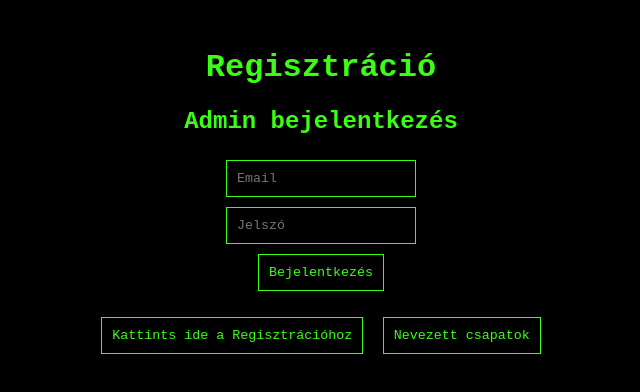
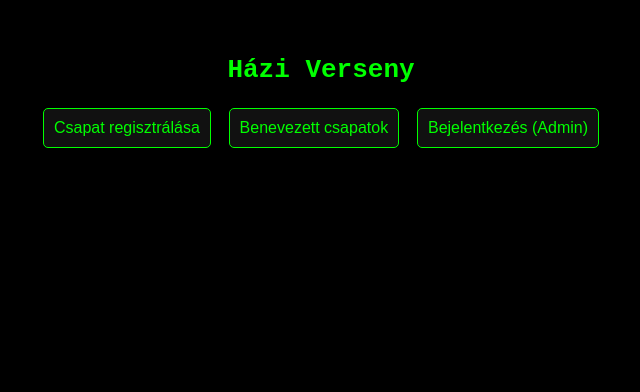
Before and after one commit to Kacsacsorusertespingvin/kacsacsor-regisztracio, a plain HTML site: page index.html in a window 1280 px wide. Shown: the whole page, without its empty margins (319-959 px from the left). Drawn offline with Linux system fonts and the light colour scheme.

Commit message:
Update index.html

```diff
--- a/index.html
+++ b/index.html
@@ -2,55 +2,16 @@
 <html lang="hu">
 <head>
   <meta charset="UTF-8">
-  <meta name="viewport" content="width=device-width, initial-scale=1.0">
-  <title>Csapat Regisztráció</title>
-  <style>
-    body {
-      font-family: 'Courier New', monospace;
-      background-color: #000;
-      color: #39ff14;
-      text-align: center;
-      padding: 20px;
-    }
-    input, button {
-      font-family: 'Courier New', monospace;
-      margin: 5px;
-      padding: 10px;
-      background: black;
-      color: #39ff14;
-      border: 1px solid #39ff14;
-    }
-    .hidden { display: none; }
-  </style>
+  <title>Házi Verseny</title>
+  <link rel="stylesheet" href="style.css">
 </head>
 <body>
-  <h1>Regisztráció</h1>
+  <div class="container">
+    <h1>Házi Verseny</h1>
 
-  <div id="adminLogin">
-    <h2>Admin bejelentkezés</h2>
-    <input type="email" id="adminEmail" placeholder="Email"><br>
-    <input type="password" id="adminPassword" placeholder="Jelszó"><br>
-    <button onclick="login()">Bejelentkezés</button>
-    <p id="loginStatus"></p>
+    <button onclick="location.href='register.html'">Csapat regisztrálása</button>
+    <button onclick="location.href='teams.html'">Benevezett csapatok</button>
+    <button onclick="location.href='login.html'">Bejelentkezés (Admin)</button>
   </div>
-
-  <div>
-    <button onclick="showRegistration()">Kattints ide a Regisztrációhoz</button>
-    <button onclick="showTeams()">Nevezett csapatok</button>
-  </div>
-
-  <div id="registrationForm" class="hidden">
-    <h3>Csapat Regisztráció</h3>
-    <input id="teamName" placeholder="Csapatnév"><br>
-    <input id="member1" placeholder="1. csapattag"><br>
-    <input id="member2" placeholder="2. csapattag"><br>
-    <input id="member3" placeholder="3. csapattag"><br>
-    <input id="member4" placeholder="4. csapattag"><br>
-    <button id="submitTeam">Véglegesítés</button>
-  </div>
-
-  <div id="teamList" class="hidden"></div>
-
-  <script type="module" src="app.js"></script>
 </body>
 </html>
```
